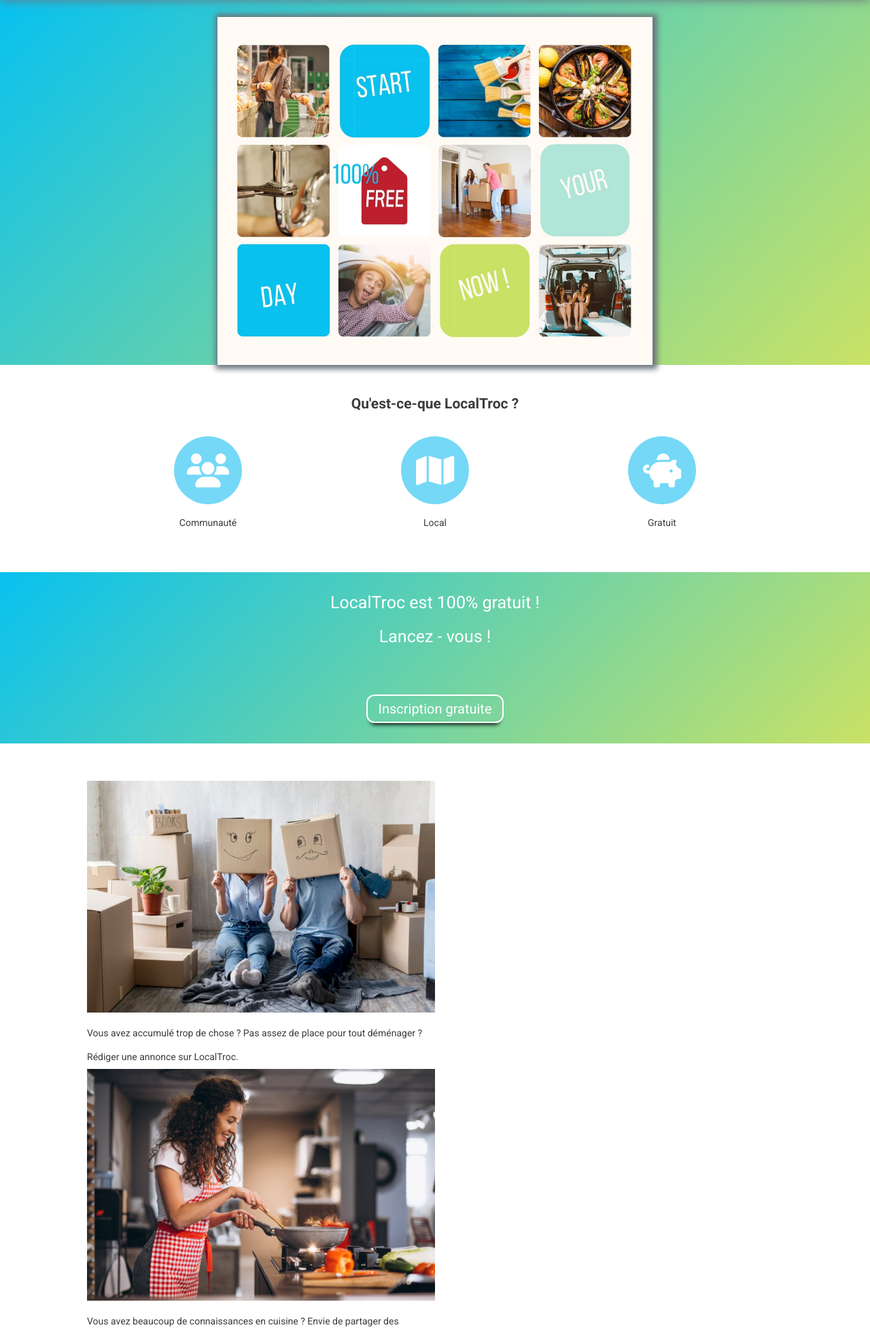
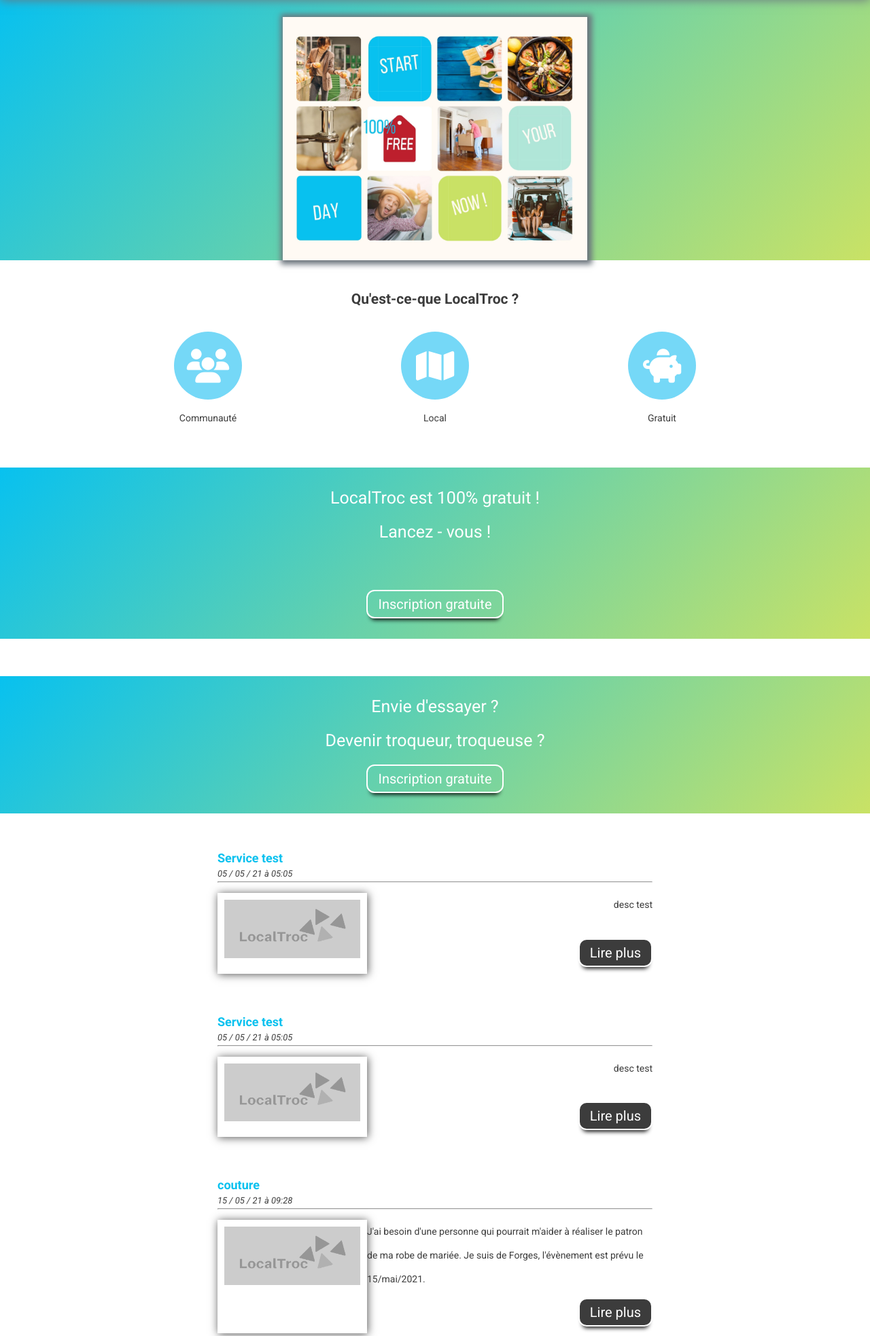
Before and after one commit to Elogeek/LocalTroc, a PHP site: page / in a window 1280 px wide. Shown: the part 83-2049 px from the top of the page at 68% size. Run offline with PHP 8.4, Linux system fonts and the light colour scheme; data comes from the database, SQL or seed files in the repository; data that the repository does not hold is empty; some libraries are stand-ins or nearby versions.

Commit message:
Removed second carousel.

```diff
--- a/Controller/HomeController.php
+++ b/Controller/HomeController.php
@@ -30,7 +30,7 @@ class HomeController extends Controller {
      */
     public function index() {
         $manager = new UserServiceManager();
-        $lastServices = $manager->getServices(3);
+        $lastServices = $manager->getServices(5);
 
         // Additional javaScript
         $this->addJavaScript($this->javaScripts);
--- a/View/home.php
+++ b/View/home.php
@@ -33,102 +33,6 @@ if(!$connected) { ?>
     </section> <?php
 } ?>
 
-<!-- Hidden on mobile version. -->
-<div class="diapo mobile-hidden">
-
-    <div class="elements">
-        <!-- first slide-->
-        <div class="element active">
-            <img src="/assets/img/carouselImg/déménagement.jpg" alt="img1">
-            <div class="caption">
-                <p>
-                    Vous avez accumulé trop de chose ? Pas assez de place pour tout déménager ?
-                    Rédiger une annonce sur LocalTroc.
-                </p>
-            </div>
-        </div>
-
-        <!--slide two -->
-        <div class="element">
-            <img src="/assets/img/carouselImg/cuisine.jpg" alt="img2">
-            <div class="caption">
-                <p>
-                    Vous avez beaucoup de connaissances en cuisine ? Envie de partager des recettes ?
-                    LocalTroc est fait pour vous.
-                </p>
-            </div>
-        </div>
-        <!--slide three-->
-        <div class="element">
-            <img src="/assets/img/carouselImg/couture.jpg" alt="img3">
-            <div class="caption">
-                <p>
-                    Trop de connaissances en couture, envie de partager sa passion ? LocalTroc est fait pour vous.
-                </p>
-            </div>
-        </div>
-        <!--slide four -->
-        <div class="element">
-            <img src="/assets/img/carouselImg/travel.webp" alt="img5">
-            <div class="caption">
-                <p>
-                    Envie de s'évader dans votre région, besoin de vacances? Venez sur LocalTroc.
-                </p>
-            </div>
-        </div>
-        <!--slide five -->
-        <div class="element">
-            <img src="/assets/img/carouselImg/baby-sitter.jpg" alt="img8">
-            <div class="caption">
-                <p>
-                    Besoin de faire garder vos enfants ? Envie de garder les enfants de vos voisins?
-                    Pratiquer le troc.
-                </p>
-            </div>
-        </div>
-        <!--slide six -->
-        <div class="element">
-            <img src="/assets/img/carouselImg/jardinage.jpg" alt="img9">
-            <div class="caption">
-                <p>
-                    Besoin d'aide en jardinerie? Trouver un troqueur/troqueuse.
-                </p>
-            </div>
-        </div>
-        <!--slide Seven -->
-        <div class="element">
-            <img src="/assets/img/carouselImg/dog-sitter.jpg" alt="img10">
-            <div class="caption">
-                <p>
-                    Personne pour garder ou promener son chien ? Parcourir nos annonces.
-                </p>
-            </div>
-        </div>
-        <!--slide eight-->
-        <div class="element">
-            <img src="/assets/img/carouselImg/bricolage.jpg" alt="img11">
-            <div class="caption">
-                <p>
-                    Vous êtes très bon bricoleur ? Vous chercher un bon bricoleur dans votre région ?
-                    Pratiquer le troc.
-                </p>
-            </div>
-        </div>
-        <!--slide nine-->
-        <div class="element">
-            <img src="/assets/img/carouselImg/photographe.jpg" alt="img12">
-            <div class="caption">
-                <p>
-                    Vous êtes bon photographe ? Vous chercher un bon photographe dans votre région? Venez sur LocalTroc.
-                </p>
-            </div>
-        </div>
-   </div>
-
-</div>
-
-
-
 
 <?php
 // Display register button only if user is not connected.
@@ -142,7 +46,7 @@ if(!$connected) { ?>
 }
 ?>
 
-
+<!-- Last users added services -->
 <div class="container-last-services">
     <?php
     $lastServices = $params['services'];
--- a/assets/css/headerCarousel.css
+++ b/assets/css/headerCarousel.css
@@ -10,4 +10,13 @@
     justify-content: center;
     align-content: center;
     padding-top: 2rem;
+    max-width: 70vw;
+    margin: 0 auto;
 }
+
+
+@media screen and (max-width: 650px) {
+    #slider {
+        max-width: unset;
+    }
+}
--- a/assets/css/style.css
+++ b/assets/css/style.css
@@ -179,38 +179,10 @@ nav {
 }
 
 /**
- * Styling diaporama.
- */
-.diapo {
-    position: relative;
-    overflow: hidden;
-    width: 80%;
-    margin: 0 auto;
-}
-
-/* diapo images container */
-.elements {
-    display: flex;
-    flex-direction: column;
-}
-
-.element {
-    flex: 1 0 100%;
-}
-
-.element > img {
-    width: 50%;
-}
-
-.caption {
-    width: 49%;
-}
-
-/**
  * Last added services.
  */
 .container-last-services {
-    width: 80%;
+    width: 50%;
     margin: 0 auto;
 }
 
@@ -218,9 +190,13 @@ nav {
     margin-bottom: 6rem;
 }
 
+.service-image {
+    box-shadow: 1px 1px 12px #555;
+    padding: 1rem;
+}
+
 .service-image img {
     max-width: 20rem;
-    margin-right: 2rem;
 }
 
 .service-detail {
@@ -248,6 +224,7 @@ nav {
     flex-direction: column;
     justify-content: space-between;
     align-items: flex-end;
+    width: 100%;
 }
 
 /**
@@ -379,6 +356,10 @@ footer {
         font-size: 1.5rem;
         padding: 0.2rem 1rem;
     }
+
+    .container-last-services {
+        width: 70%;
+    }
 }
 
 @media screen and (max-width: 650px) {
@@ -396,6 +377,10 @@ footer {
         font-size: 2rem;
         line-height: 4rem;
         color: white
+    }
+
+    .container-last-services {
+        width: 90%;
     }
 }
 
--- a/assets/js/Objects/HeaderCarousel.js
+++ b/assets/js/Objects/HeaderCarousel.js
@@ -17,8 +17,11 @@ const HeaderCarousel = {
      */
     init: function() {
         let width = 50;
+
         if(window.innerWidth <= 400) {
             width = 90;
+        } else if (window.innerWidth <= 850) {
+            width= 75;
         }
 
         this.div.style.cssText = `
```
